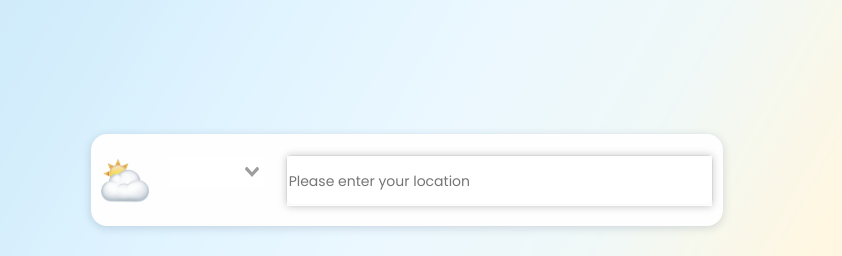
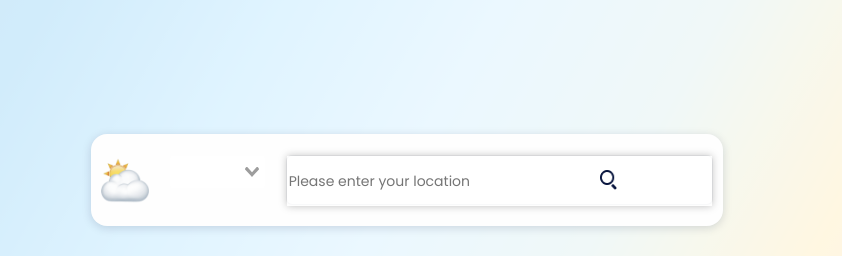
Before and after one commit to AlenaAlyona/weather_app, a Vue app: page / in a window 1280 px wide. Shown: the top 256 px of the page, without its empty margins (233-1075 px from the left). Built offline with nearby package versions, Linux system fonts and the light colour scheme; no server answers; what vue-debounce would draw is missing.

Commit message:
added search icon to search bar

```diff
--- a/src/App.vue
+++ b/src/App.vue
@@ -30,6 +30,7 @@
             placeholder="Please enter your location"
             @keypress="fetchWeather"
           />
+          <img alt="searchIcon" class="searchIcon" src="./assets/search.png" />
         </div>
       </div>
     </div>
@@ -65,7 +66,6 @@ export default {
   updated() {
     console.log(this.selectedCountry);
     console.log(this.city);
-    console.log(this.weather);
   },
   methods: {
     fetchWeather(e) {
@@ -78,6 +78,7 @@ export default {
           )
           .then((res) => {
             this.weather = res.data.data.slice(0, 10);
+            console.log(this.weather);
           });
       }
     },
@@ -205,10 +206,12 @@ export default {
 
 .search-city .search-bar {
   display: inline-flex;
+  display: flex;
   width: 425px;
   font-family: "Poppins", sans-serif;
   font-weight: 400;
   font-size: 14px;
+  text-align: left;
   appearance: none;
   border: none;
   outline: none;
@@ -218,6 +221,16 @@ export default {
   transition: 0.4s;
 }
 
+.searchIcon {
+  width: 17.41px;
+  height: 19.41px;
+  color: #000000;
+  align-self: center;
+  right: 430px;
+  position: absolute;
+  background: white;
+}
+
 .show-t {
   display: flex;
   flex-direction: column;
```
